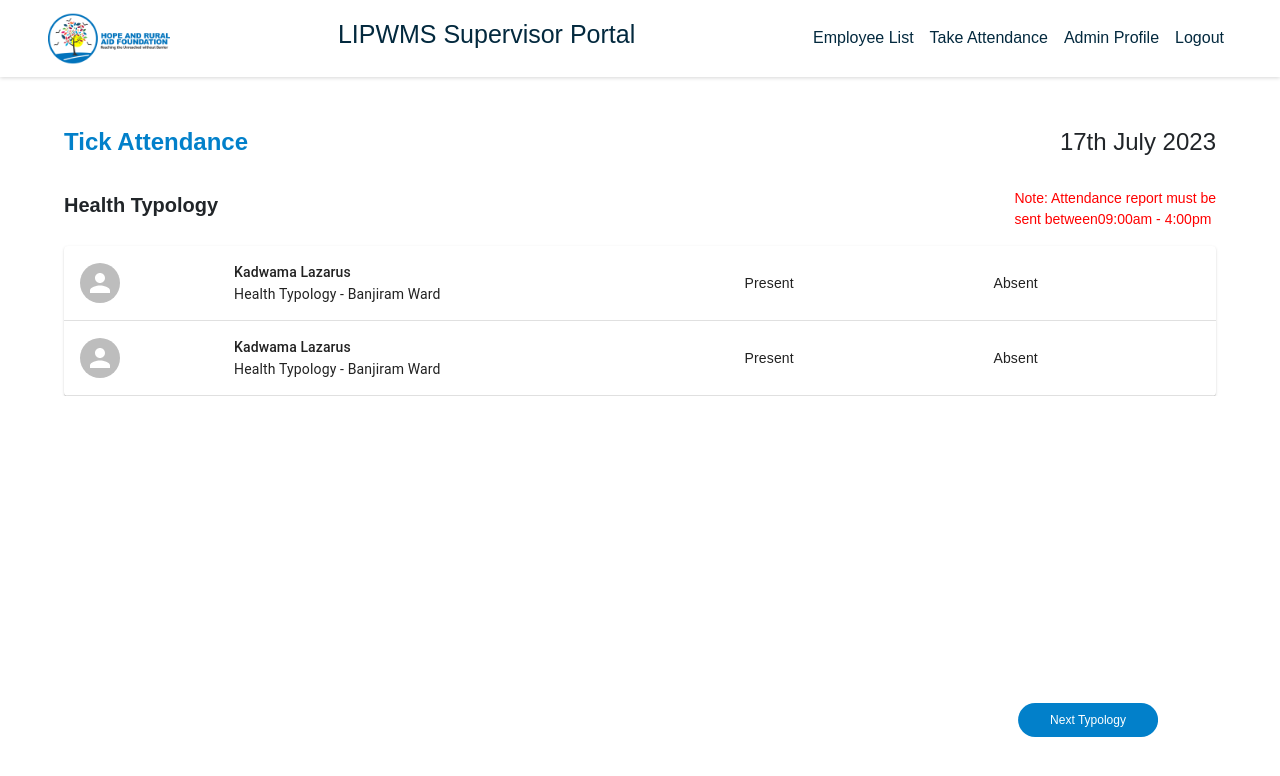
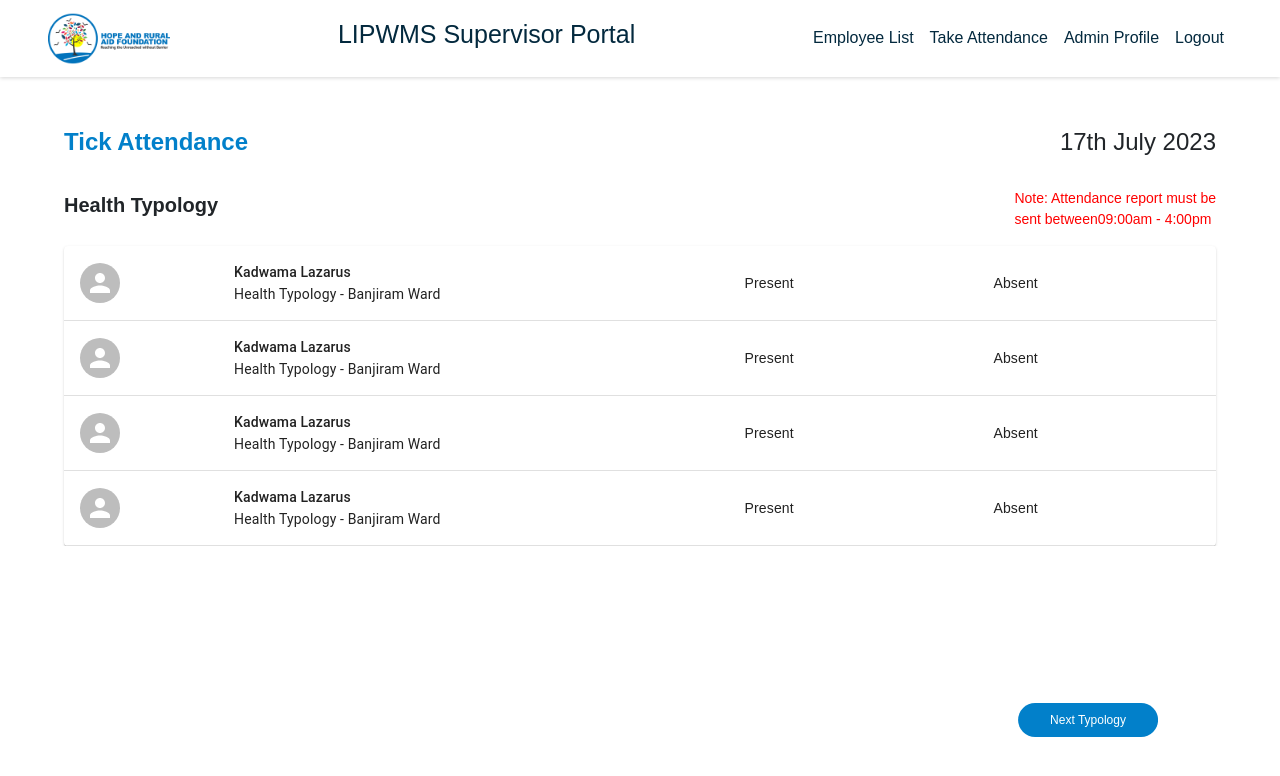
Before and after one commit to HarafProject/Haraf-Employees-DBMS-FrontEnd, a React (Create React App) app: page /take-attendance in a window 1280 px wide. Shown: the top 776 px of the page. Built offline with nearby package versions, Linux system fonts and the light colour scheme; some icons are missing; a small style sheet from the web is missing; a web font is replaced by a local one.

Commit message:
Fixed attendance table

```diff
--- a/src/supervisors_page/takeAttendancePage/tableData.js
+++ b/src/supervisors_page/takeAttendancePage/tableData.js
@@ -15,5 +15,21 @@ const tableData = [
     isPresent: true,
     isAbsent: null,
   },
+  {
+    id: 2,
+    image: '',
+    name: 'Kadwama Lazarus',
+    role: 'Health Typology - Banjiram Ward',
+    isPresent: true,
+    isAbsent: null,
+  },
+  {
+    id: 2,
+    image: '',
+    name: 'Kadwama Lazarus',
+    role: 'Health Typology - Banjiram Ward',
+    isPresent: true,
+    isAbsent: null,
+  },
 ]
 export default tableData
```
